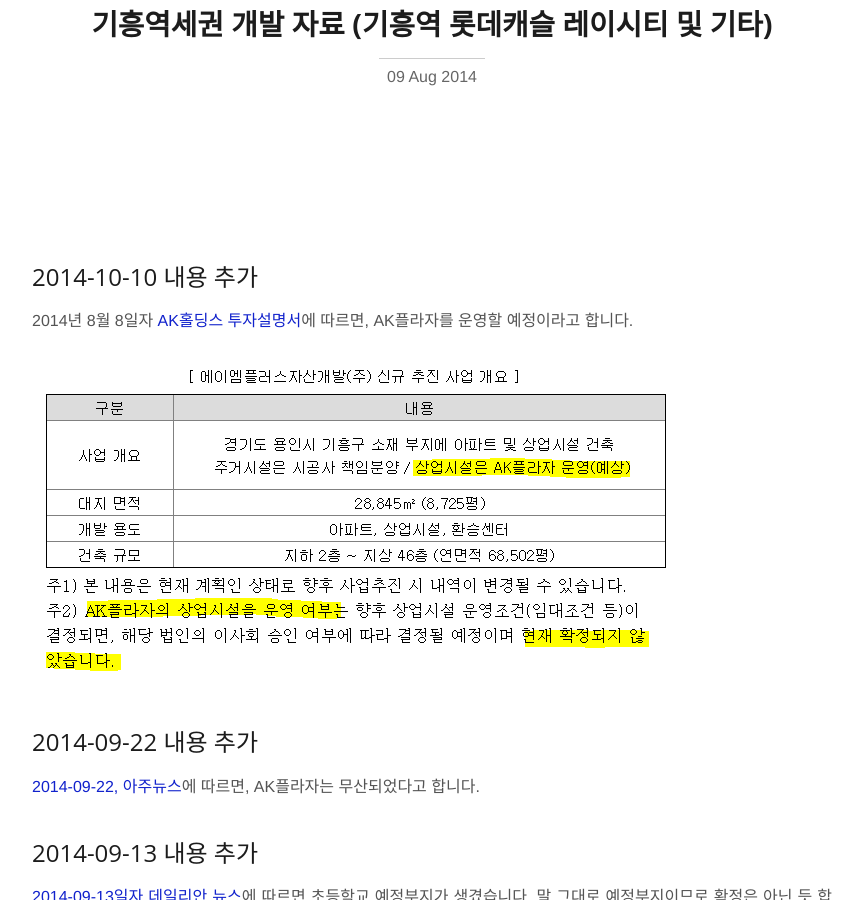
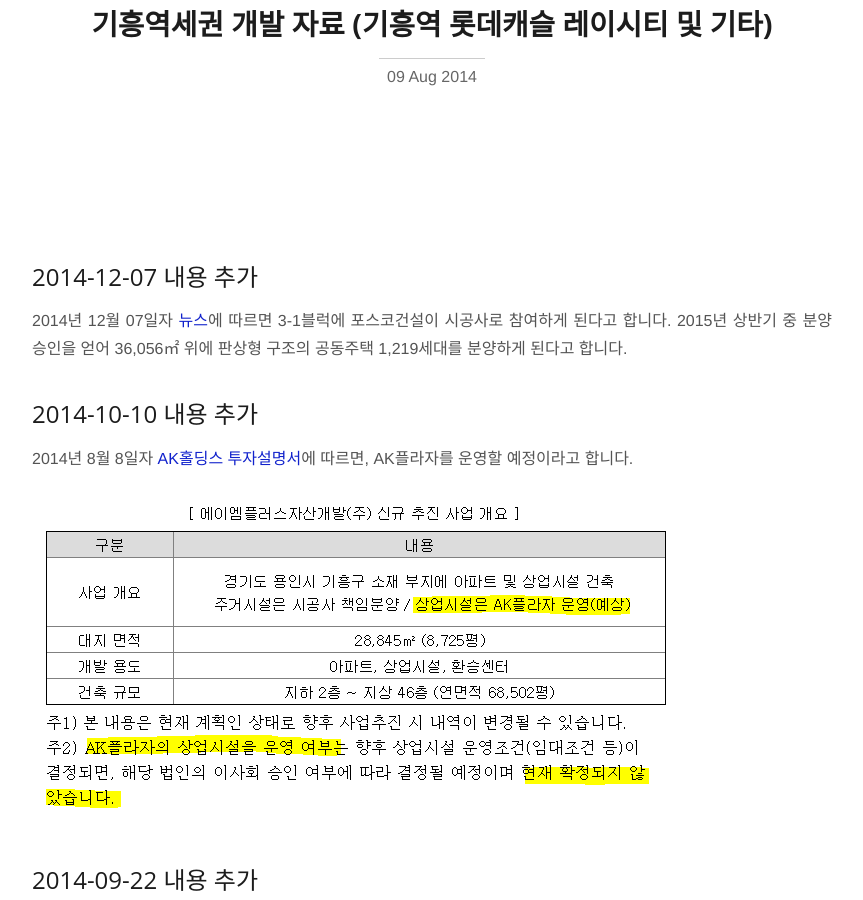
Before and after one commit to jason-heo/jason-heo.github.io, a Jekyll site: the page built from _posts/2014-08-09-giheung-stat.md, in a window 1280 px wide and 900 px high, scrolled down 376 px. Shown: the whole window, without its empty margins (208-1071 px from the left). Built offline with Jekyll 4.4.1, drawn with Linux system fonts in a browser that asks for light colours; Markdown is read by kramdown in place of the engine named in the settings; comment, search, counter and statistics services are not loaded.

Commit message:
3-1블럭 포스코 뉴스 추가

```diff
--- a/_posts/2014-08-09-giheung-stat.md
+++ b/_posts/2014-08-09-giheung-stat.md
@@ -3,6 +3,10 @@
 title: "기흥역세권 개발 자료 (기흥역 롯데캐슬 레이시티 및 기타)"
 categories: life
 ---
+
+## 2014-12-07 내용 추가
+
+2014년 12월 07일자 [뉴스][13]에 따르면 3-1블럭에 포스코건설이 시공사로 참여하게 된다고 합니다. 2015년 상반기 중 분양승인을 얻어 36,056㎡ 위에 판상형 구조의 공동주택 1,219세대를 분양하게 된다고 합니다.
 
 ## 2014-10-10 내용 추가
 
```
Also changed, not shown: other parts of _posts/2014-08-09-giheung-stat.md (+1 -0 lines).
